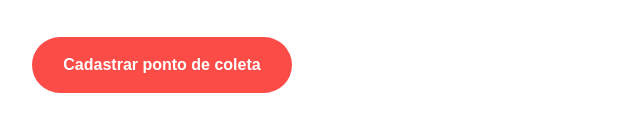
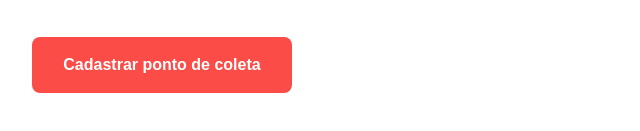
Before and after one commit to aguilis/Helper, a website: page src/views/create-point.html in a window 1280 px wide. Shown: the part 1433-1564 px from the top of the page, 307-947 px from the left. Drawn offline with nearby package versions, Linux system fonts and the light colour scheme; files that its build step writes are made by us from their sources; no server answers; files whose address does not match are found by name.

Commit message:
Projeto Concluído

```diff
--- a/public/styles/create-point.css
+++ b/public/styles/create-point.css
@@ -36,7 +36,7 @@ form{
   margin: 80px auto;
   padding:64px;
 
-  border-radius: 65px;
+  border-radius: 8px;
 
   max-width: 730px;
 }
@@ -99,7 +99,7 @@ form button {
   width: 260px;
   height: 56px;
   background-color: var(--primary-color);
-  border-radius: 65px;
+  border-radius: 8px;
 
   color:white;
   font-weight: bold;
@@ -112,7 +112,7 @@ form button:hover{
   background-color: #C73838;
 
   box-shadow: inset 0px 1px 4px rgba(0, 0, 0, 0.25);
-  box-shadow: 0px 8px 87px rgba(0, 0, 0, 0.1);
+  box-shadow: 0px 8px 20px rgba(0, 0, 0, 0.1);
 }
 
 .items-grid{
```
Also changed, not shown: public/styles/home.css (+4 -4 lines), 1 other file.
